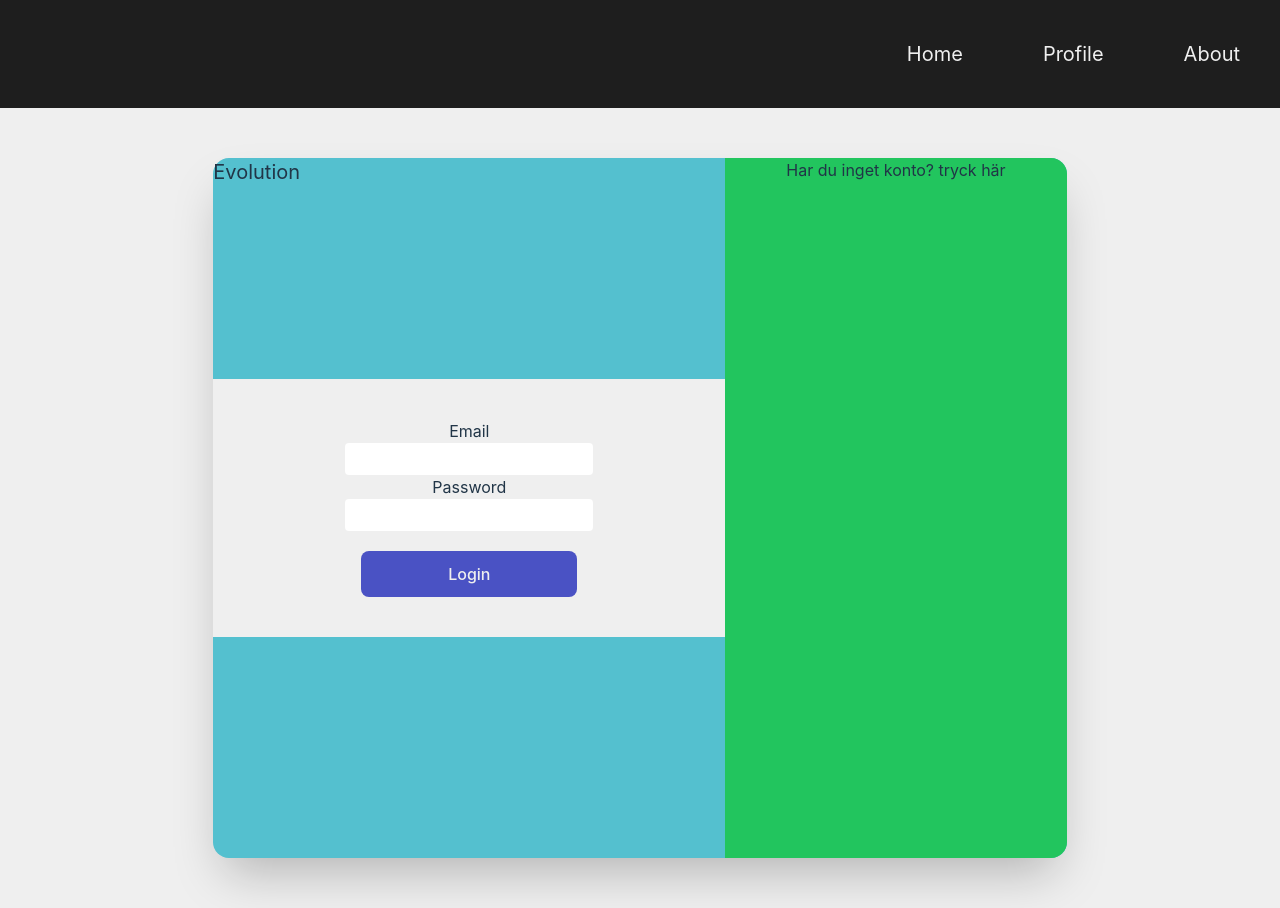
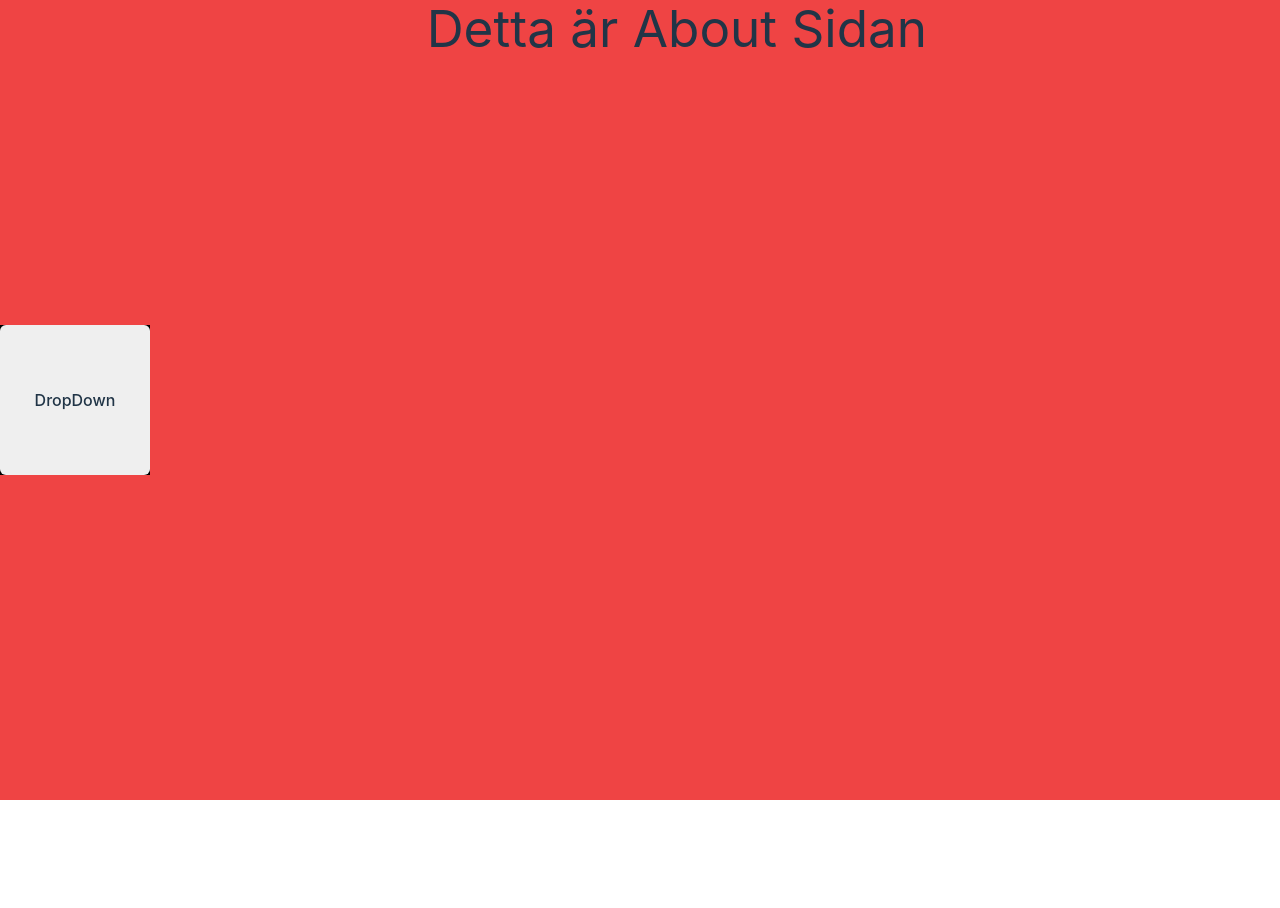
Before and after one commit to YaffetK/evolution_frontend, a React (Vite) app: page /about in a window 1280 px wide. After the commit the page ends 800 px from the top, so only its background shows below. Built offline with nearby package versions, Linux system fonts and the light colour scheme.

Commit message:
fixing router and some nice dropdown features

```diff
--- a/package.json
+++ b/package.json
@@ -13,7 +13,8 @@
     "axios": "^1.4.0",
     "react": "^18.2.0",
     "react-dom": "^18.2.0",
-    "react-icons": "^4.9.0"
+    "react-icons": "^4.9.0",
+    "react-router-dom": "^6.13.0"
   },
   "devDependencies": {
     "@types/react": "^18.0.28",
--- a/src/App.tsx
+++ b/src/App.tsx
@@ -1,8 +1,11 @@
 import { useState } from "react";
 import Navbar from "./components/Navbar.tsx";
+import { Routes, Route } from "react-router-dom";
 
 import "./App.css";
 import LoginForm from "./components/LoginForm.tsx";
+import LoginPage from "./pages/LoginPage.tsx";
+import About from "./pages/About.tsx";
 
 function App() {
   interface user {
@@ -32,13 +35,18 @@ function App() {
 
   return (
     <div className="bg-beige w-screen h-screen box-border ">
-      <header>
-        <Navbar />
-      </header>
+      <Routes>
+        {/* <header>
+          <Navbar />
+        </header> */}
 
-      <main className="bg-white w-full h-full box-border flex flex-col justify-center items-center ">
-        <LoginForm />
-      </main>
+        {/* <main className="bg-white w-full h-full box-border flex flex-col justify-center items-center ">
+          <LoginForm />
+        </main> */}
+
+        <Route path="/" element={<LoginPage />} />
+        <Route path="/about" element={<About />} />
+      </Routes>
     </div>
   );
 }
--- /dev/null
+++ b/src/components/DropDown.tsx
@@ -0,0 +1,29 @@
+import React, { useState } from "react";
+
+const DropDown = () => {
+  const [isOpen, setIsopen] = useState(false);
+
+  return (
+    <div className="w-[150px] h-[150px] bg-black">
+      <button
+        onClick={() => setIsopen(!isOpen)}
+        className="bg-white rounded-md w-full h-full"
+      >
+        {" "}
+        DropDown
+      </button>
+
+      {isOpen && (
+        <div className="bg-white z-10">
+          <ul>
+            <li>1</li>
+            <li>2</li>
+            <li>3</li>
+          </ul>
+        </div>
+      )}
+    </div>
+  );
+};
+
+export default DropDown;
--- a/src/components/LoginForm.tsx
+++ b/src/components/LoginForm.tsx
@@ -1,23 +1,33 @@
-import React, { MouseEventHandler } from "react";
+import React, { useTransition } from "react";
 import { useState } from "react";
 import axios from "axios";
+import { FaGithub, FaFacebook } from "react-icons/fa";
+import { FcGoogle } from "react-icons/fc";
 
 type User = {
   email: string;
   password: string;
 };
 const LoginForm: React.FC = () => {
+  const [isPending, startTransition] = useTransition();
   const [user, setUser] = useState<User>({
     email: "",
     password: "",
   });
 
   async function handleLogin(data: User): Promise<User> {
-    const res = await axios.post("https:localhost:8080/auth/login", data);
+    try {
+      const res = await axios.post("https:localhost:8080/auth/login", data);
 
-    const user: User = res.data;
-
-    return user;
+      if (res.status === 200) {
+        const user: User = res.data;
+        return user;
+      } else {
+        throw new Error("Login failed");
+      }
+    } catch (error) {
+      throw new Error("An error occured during login");
+    }
   }
 
   function handleSubmit(): void {
@@ -33,12 +43,23 @@ const LoginForm: React.FC = () => {
 
   return (
     <div className="flex flex-row w-2/3 h-[700px] bg-lblue justify-center items-center box-border shadow-2xl rounded-2xl max-w-4xl">
-      <div className="flex flex-col w-3/5 h-full bg-transparent relative justify-center">
-        <p className=" absolute top-0 left-0 text-blue-gradient text-xl">
+      <div className="flex flex-col w-3/5 h-full bg-gray-500 relative justify-center">
+        <p className=" absolute top-20 left-10 text-blue-gradient text-xl">
           {" "}
           Evolution
         </p>
-        <form className="flex flex-col p-10 bg-white items-center">
+        <form className="flex flex-col w-full p-10 bg-white items-center">
+          <div className="flex w-full justify-evenly h-16">
+            <div className="p-2 h-10 ">
+              <FcGoogle />
+            </div>
+            <div className="p-2">
+              <FaGithub />
+            </div>
+            <div className="p-2">
+              <FaFacebook />
+            </div>
+          </div>
           <label htmlFor="email">Email</label>
           <input
             className="h-8 rounded"
@@ -68,9 +89,11 @@ const LoginForm: React.FC = () => {
       </div>
 
       {/*  */}
-      <div className="w-2/5 h-full bg-green-500 rounded-tr-2xl rounded-br-2xl">
+      <div className=" flex flex-col relative w-2/5 h-full bg-gray-700 rounded-tr-2xl rounded-br-2xl">
         {/*Sign up section */}
-        <p>Har du inget konto? tryck här</p>
+        <p className="absolute bottom-0 left-20 text-white">
+          Har du inget konto? tryck här
+        </p>
       </div>
     </div>
   );
--- a/src/components/Navbar.tsx
+++ b/src/components/Navbar.tsx
@@ -1,16 +1,17 @@
-import React from "react";
-import { NavOption } from "./Navbar";
-import NavItems from "./Navbar";
+import DropDown from "./DropDown";
+import NavItems from "./NavItems";
 
 const Navbar = () => {
   return (
-    <div className=" bg-dgray">
+    <div className=" bg-dgray w-full">
       <div className="flex justify-end">
         {NavItems.map((item, index) => {
           return (
-            <div key={index} className="p-10 text-white text-xl">
-              {item.name}
-            </div>
+            <>
+              <div key={index} className="p-10 text-white text-xl">
+                {item.name}
+              </div>
+            </>
           );
         })}
       </div>
--- a/src/main.tsx
+++ b/src/main.tsx
@@ -1,10 +1,13 @@
-import React from 'react'
-import ReactDOM from 'react-dom/client'
-import App from './App.tsx'
-import './index.css'
+import React from "react";
+import ReactDOM from "react-dom/client";
+import App from "./App.tsx";
+import "./index.css";
+import { BrowserRouter } from "react-router-dom";
 
-ReactDOM.createRoot(document.getElementById('root') as HTMLElement).render(
+ReactDOM.createRoot(document.getElementById("root") as HTMLElement).render(
   <React.StrictMode>
-    <App />
-  </React.StrictMode>,
-)
+    <BrowserRouter>
+      <App />
+    </BrowserRouter>
+  </React.StrictMode>
+);
--- /dev/null
+++ b/src/pages/About.tsx
@@ -0,0 +1,13 @@
+import React from "react";
+import DropDown from "../components/DropDown";
+
+const About: React.FC = () => {
+  return (
+    <div className="flex flex-col bg-red-500 h-full w-full justify-center">
+      <h1 className="absolute top-0 left-1/3">Detta är About Sidan</h1>
+      <DropDown />
+    </div>
+  );
+};
+
+export default About;
--- /dev/null
+++ b/src/pages/LandingPage.tsx
@@ -0,0 +1,7 @@
+import React from "react";
+
+const LandingPage: React.FC = () => {
+  return <div>This is the landingPage</div>;
+};
+
+export default LandingPage;
--- /dev/null
+++ b/src/pages/LoginPage.tsx
@@ -0,0 +1,16 @@
+import React from "react";
+import Navbar from "../components/Navbar";
+import LoginForm from "../components/LoginForm";
+
+const LoginPage: React.FC = () => {
+  return (
+    <div className="bg-white w-screen h-screen box-border flex flex-col ">
+      <Navbar />
+      <div className="flex items-center justify-center h-full">
+        <LoginForm />
+      </div>
+    </div>
+  );
+};
+
+export default LoginPage;
```
Also changed, not shown: src/components/NavItems.ts (renamed from src/components/Navbar.ts), 1 other file (tests, documents, lock files or other folders).
